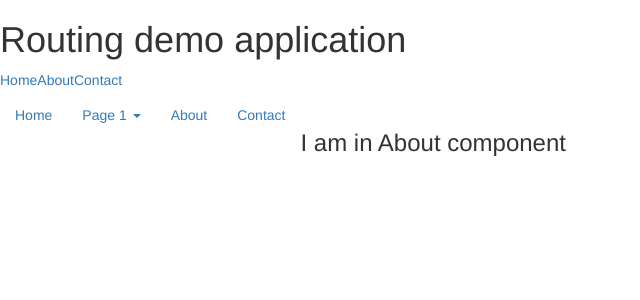
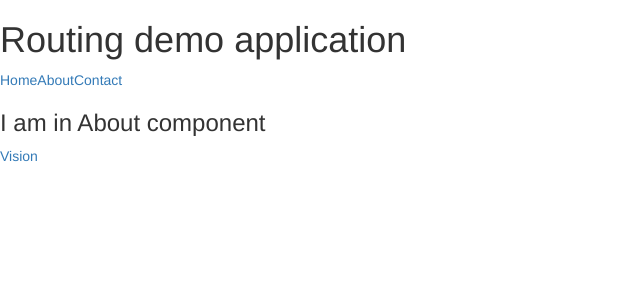
Before and after one commit to taskarsanjay/juneonlinebatch, an Angular app: page /about in a window 1280 px wide. Shown: the top 300 px of the page, without its empty margins (0-640 px from the left). Built offline with nearby package versions, Linux system fonts and the light colour scheme.

Commit message:
Child Routing

```diff
--- a/src/app/app.module.ts
+++ b/src/app/app.module.ts
@@ -22,6 +22,7 @@ import { HomeComponent } from './routing/home.component';
 import { AboutComponent } from './routing/about.component';
 import { ContactComponent } from './routing/contact.component';
 import { myRoute } from './routing/route.config';
+import { ChildRouterComponent } from './routing/childroute.component';
 
 @NgModule({
   declarations: [ // Directives - Comp/attri/structural & pipe
@@ -39,7 +40,8 @@ import { myRoute } from './routing/route.config';
     LandingComponent,
     HomeComponent,
     AboutComponent,
-    ContactComponent
+    ContactComponent,
+    ChildRouterComponent
   ],
   imports: [ // Modules
     BrowserModule,
--- a/src/app/routing/about.component.html
+++ b/src/app/routing/about.component.html
@@ -1 +1,3 @@
 <h3>{{title}}</h3>
+<a routerLink="/about/vision"> Vision</a>
+<router-outlet></router-outlet>
--- /dev/null
+++ b/src/app/routing/childroute.component.html
@@ -0,0 +1 @@
+<h3>{{title}}</h3>
--- /dev/null
+++ b/src/app/routing/childroute.component.ts
@@ -0,0 +1,11 @@
+import {Component} from '@angular/core'
+
+@Component({
+    selector:'childroute-comp',
+    templateUrl:'./childroute.component.html'
+})
+
+export class ChildRouterComponent{
+title:string='I am in Vision component'
+
+}
--- a/src/app/routing/landing.component.html
+++ b/src/app/routing/landing.component.html
@@ -2,21 +2,4 @@
 <a routerLink="/">Home</a>
 <a routerLink="/about">About</a>
 <a routerLink="/contact">Contact</a>
-<div>
- <ul class="nav navbar-nav">
-      <li class="active"><a routerLink="/">Home</a></li>
-      <li class="dropdown">
-        <a class="dropdown-toggle" data-toggle="dropdown" href="#">Page 1
-        <span class="caret"></span></a>
-        <ul class="dropdown-menu">
-          <li><a routerLink="/">Home</a></li>
-          <li><a routerLink="/about">About</a></li>
-          <li><a routerLink="/contact">Contact</a></li>
-        </ul>
-      </li>
-      <li><a routerLink="/about">About</a></li>
-      <li><a routerLink="/contact">Contact</a></li>
-    </ul>
-    </div>
-    <br>
-    <router-outlet></router-outlet>
+<router-outlet></router-outlet>
--- a/src/app/routing/route.config.ts
+++ b/src/app/routing/route.config.ts
@@ -2,9 +2,12 @@ import {Routes} from '@angular/router'
 import { HomeComponent } from './home.component';
 import { ContactComponent } from './contact.component';
 import { AboutComponent } from './about.component';
+import { ChildRouterComponent } from './childroute.component';
 
 export const myRoute:Routes=[
 {path:'', component:HomeComponent},
 {path:'contact', component:ContactComponent},
-{path:'about', component:AboutComponent}
+{path:'about', component:AboutComponent, children:[
+    {path:'vision', component:ChildRouterComponent}
+]}
 ]
```
